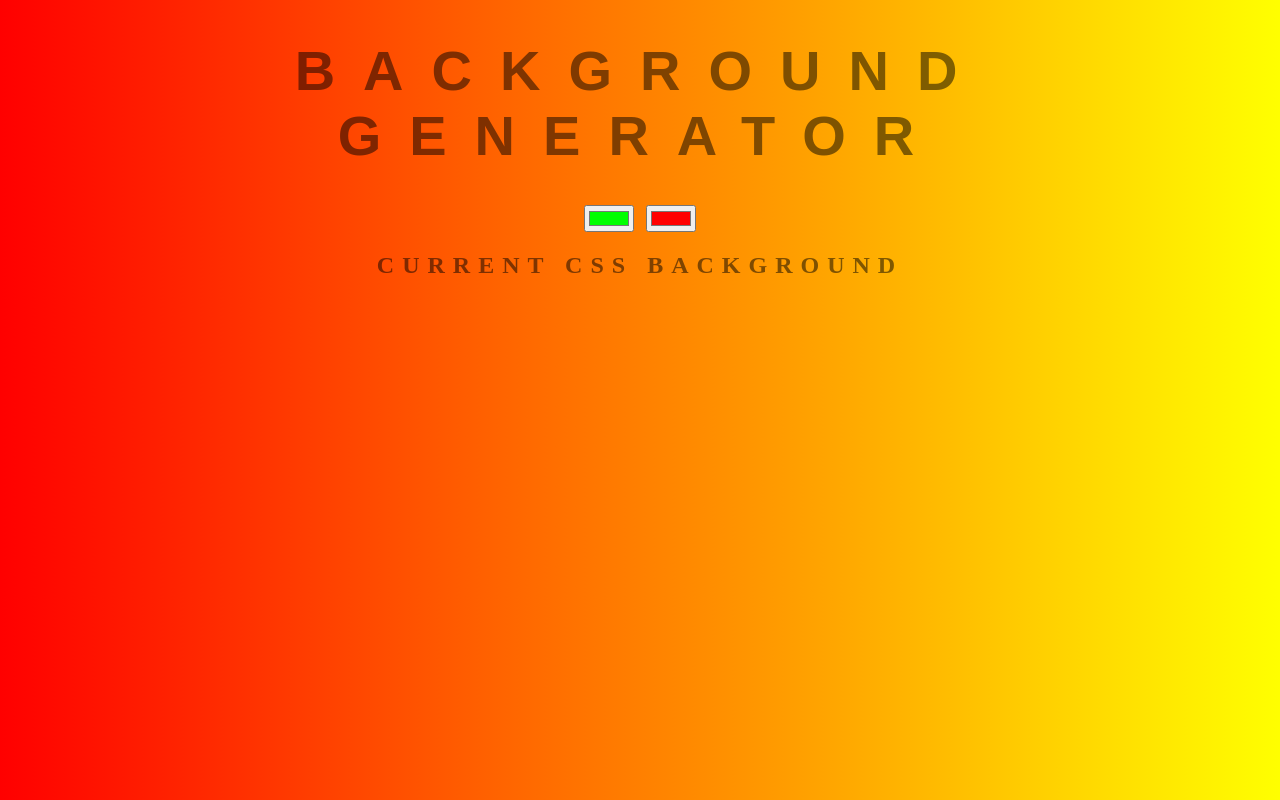
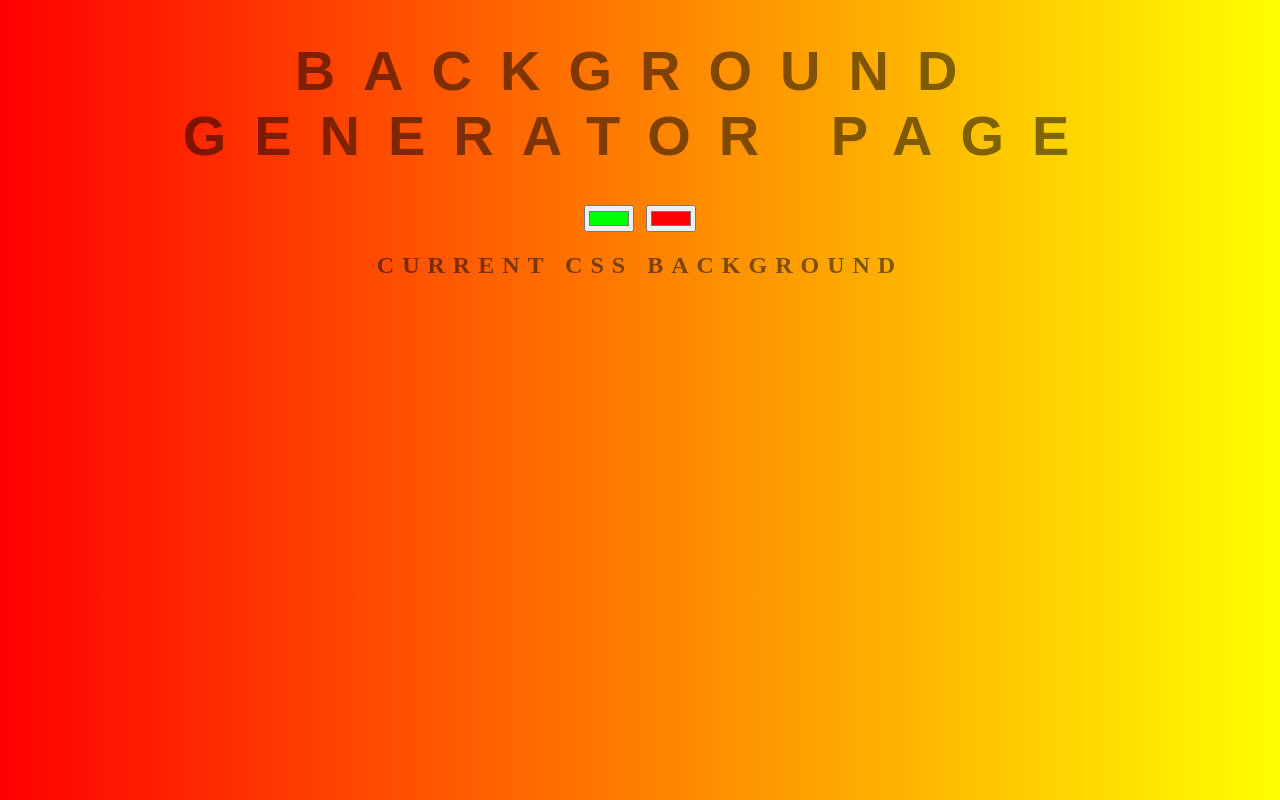
Before and after one commit to lorelievc/background-generator, a plain HTML site: page index.html in a window 1280 px wide. Drawn offline with Linux system fonts and the light colour scheme.

Commit message:
Change header title

```diff
--- a/index.html
+++ b/index.html
@@ -5,7 +5,7 @@
 	<link rel="stylesheet" type="text/css" href="style.css">
 </head>
 <body id="gradient">
-	<h1>Background Generator</h1>
+	<h1>Background Generator Page</h1>
 	<input class="color1" type="color" name="color1" value="#00ff00">
 	<input class="color2" type="color" name="color2" value="#ff0000">
 	<h2>Current CSS Background</h2>
```
